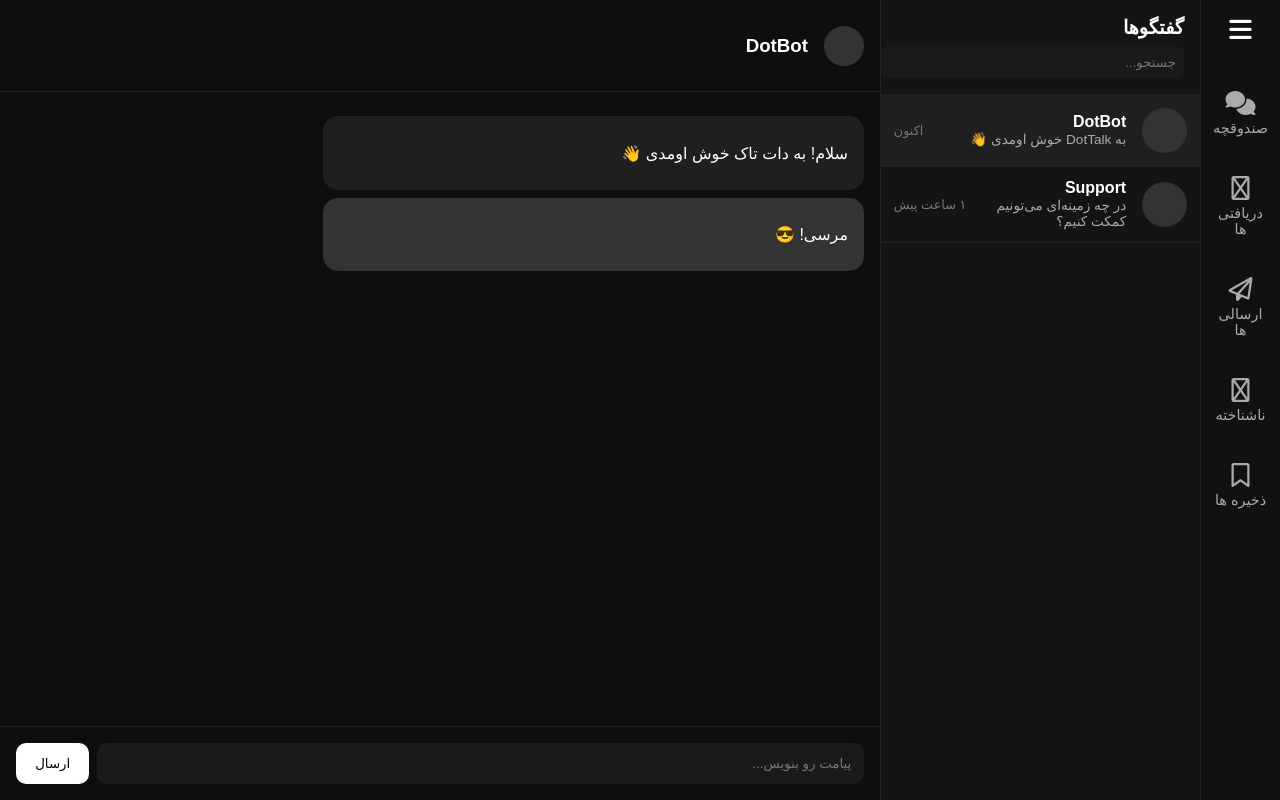
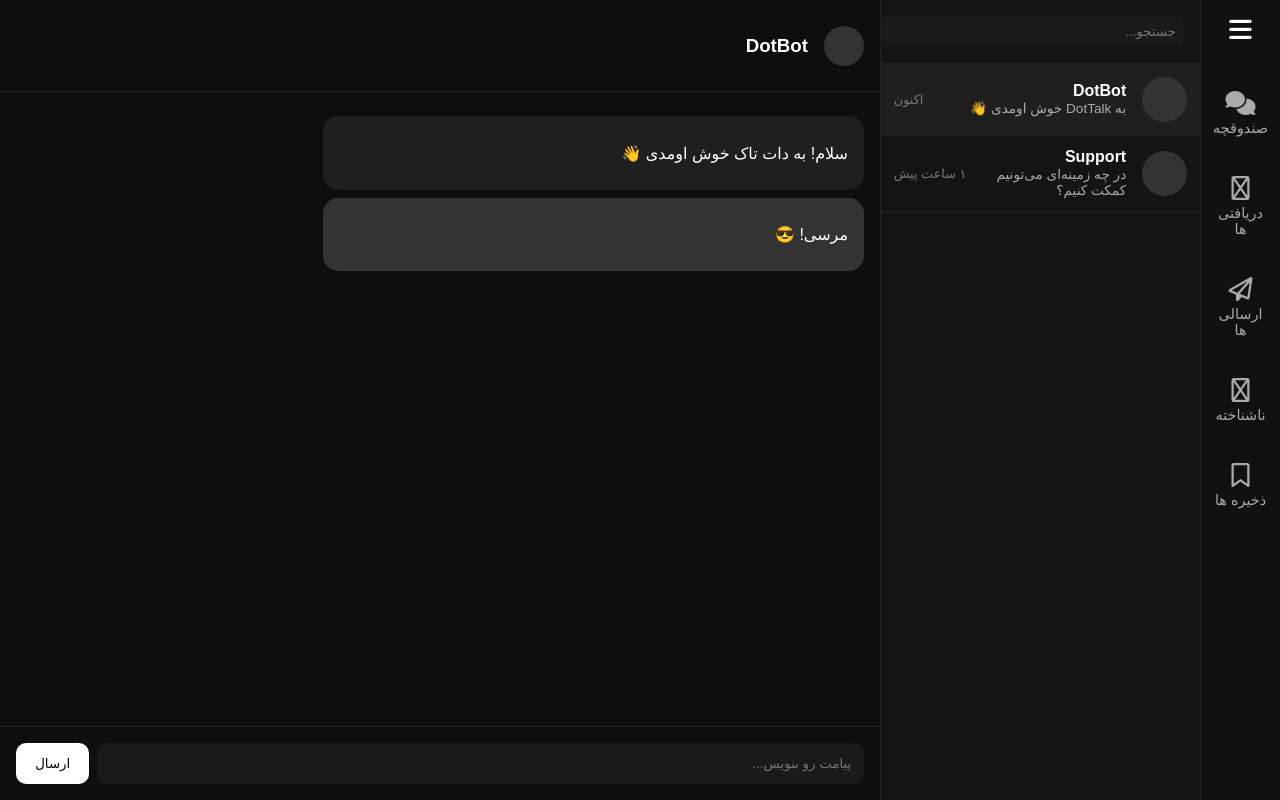
Before and after one commit to phoenixfamily/dottalk, a Django app: page /user/dashboard/ in a window 1280 px wide. Run offline with Django 5.2, Linux system fonts and the light colour scheme; some libraries are stand-ins or nearby versions.

Commit message:
first commit

```diff
--- a/templates/dashboard.html
+++ b/templates/dashboard.html
@@ -270,7 +270,6 @@
     <!-- Chat List -->
     <div class="chat-list">
         <div class="header">
-            <h2>گفتگوها</h2>
             <input type="text" placeholder="جستجو...">
         </div>
         <div class="chats">
```
